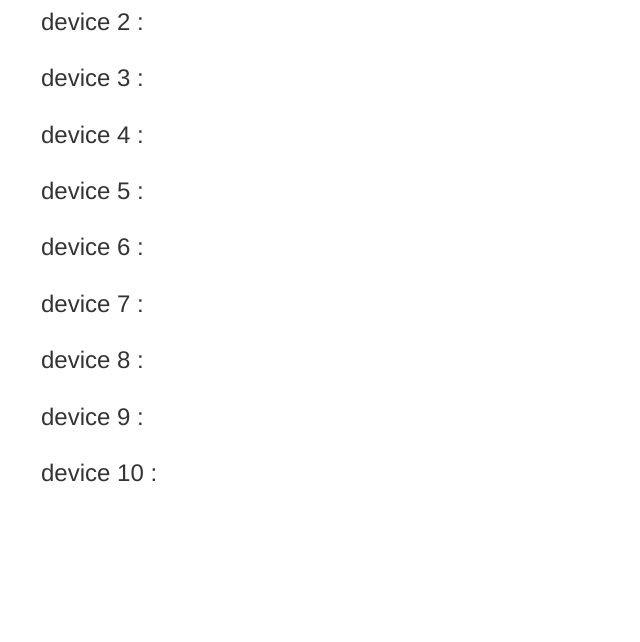
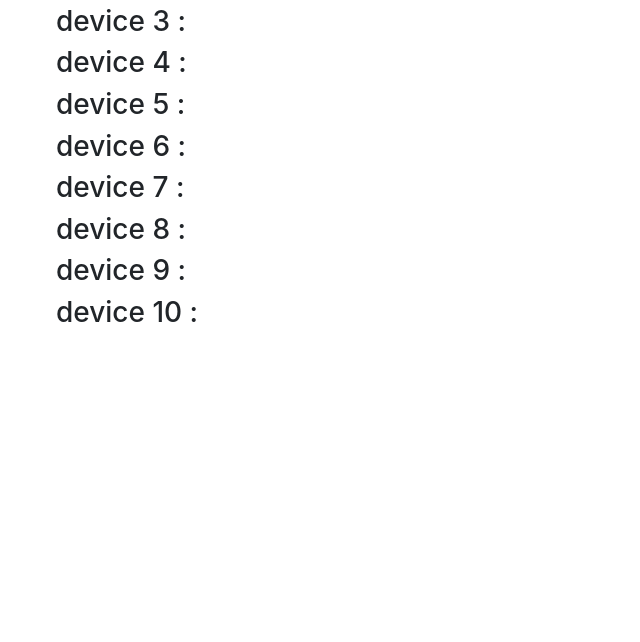
Before and after one commit to mjlee-andk/AN4105_WEBAPP, a website: page index.html in a window 1280 px wide. Shown: the part 158-800 px from the top of the page, without its empty margins (29-669 px from the left). Drawn offline with nearby package versions, Linux system fonts and the light colour scheme; no server answers.

Commit message:
부트스트랩 로컬에 저장

```diff
--- a/app.js
+++ b/app.js
@@ -12,7 +12,6 @@ const connection = net.connect({
     // host: '10.10.100.254'
     host: '192.168.10.40'
 })
-
 
 // localhost:3000으로 서버에 접속하면 클라이언트로 index.html을 전송한다
 app.get('/', function(req, res) {
--- a/index.html
+++ b/index.html
@@ -3,7 +3,8 @@
 <head>
   <meta charset="utf-8">
   <title>신우강업 계량 조회 시스템</title>
-  <link rel="stylesheet" href="https://maxcdn.bootstrapcdn.com/bootstrap/3.3.7/css/bootstrap.min.css">
+  <!-- <link rel="stylesheet" href="https://maxcdn.bootstrapcdn.com/bootstrap/3.3.7/css/bootstrap.min.css"> -->
+  <link rel="stylesheet" href="node_modules/bootstrap/dist/css/bootstrap.min.css">
 </head>
 <body>
   <div class="container">
--- a/package.json
+++ b/package.json
@@ -10,6 +10,7 @@
   "author": "",
   "license": "ISC",
   "dependencies": {
+    "bootstrap": "^4.6.0",
     "express": "4.17.1",
     "jquery": "^3.6.0",
     "socket.io": "4.0.1"
```
Also changed, not shown: 1 other file.
